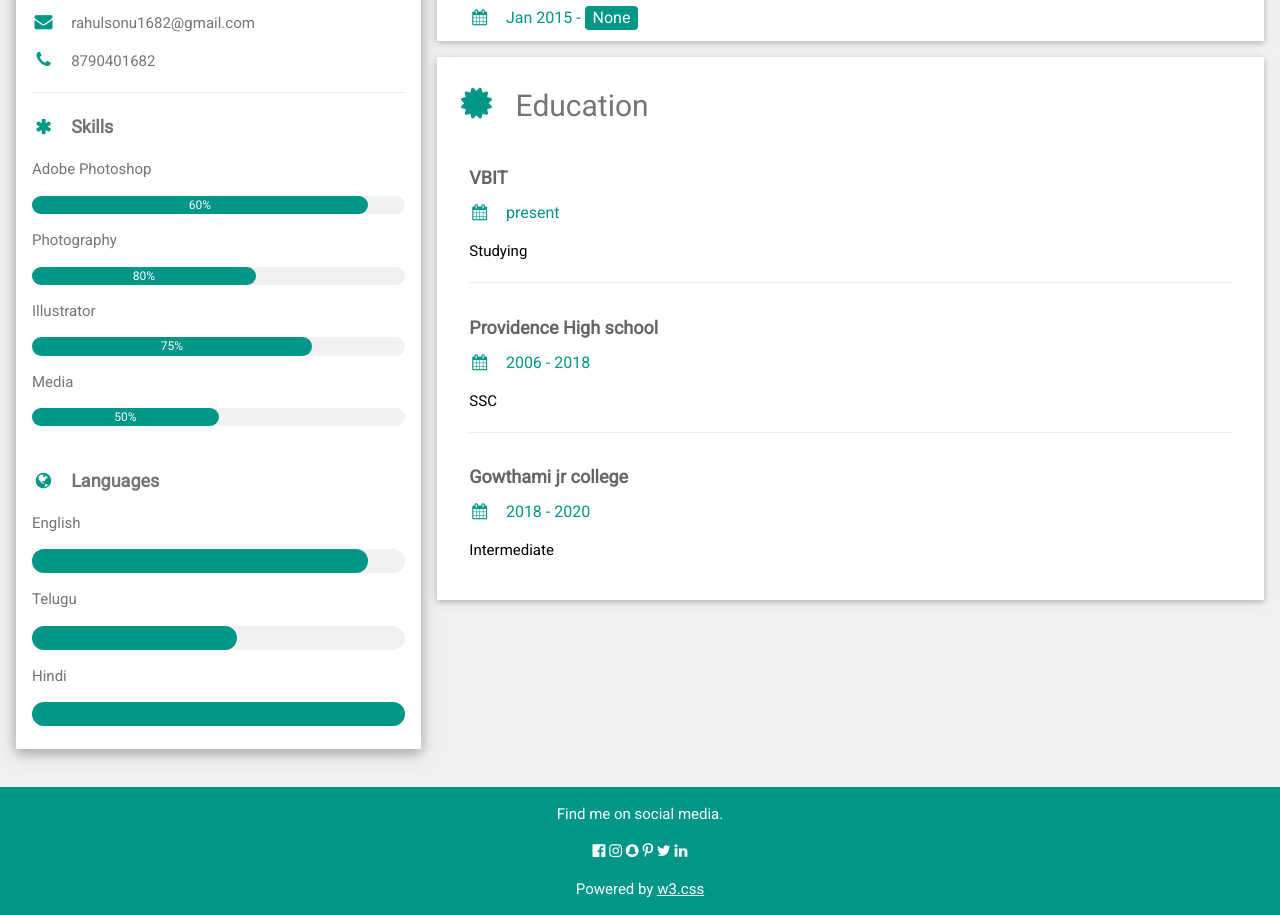
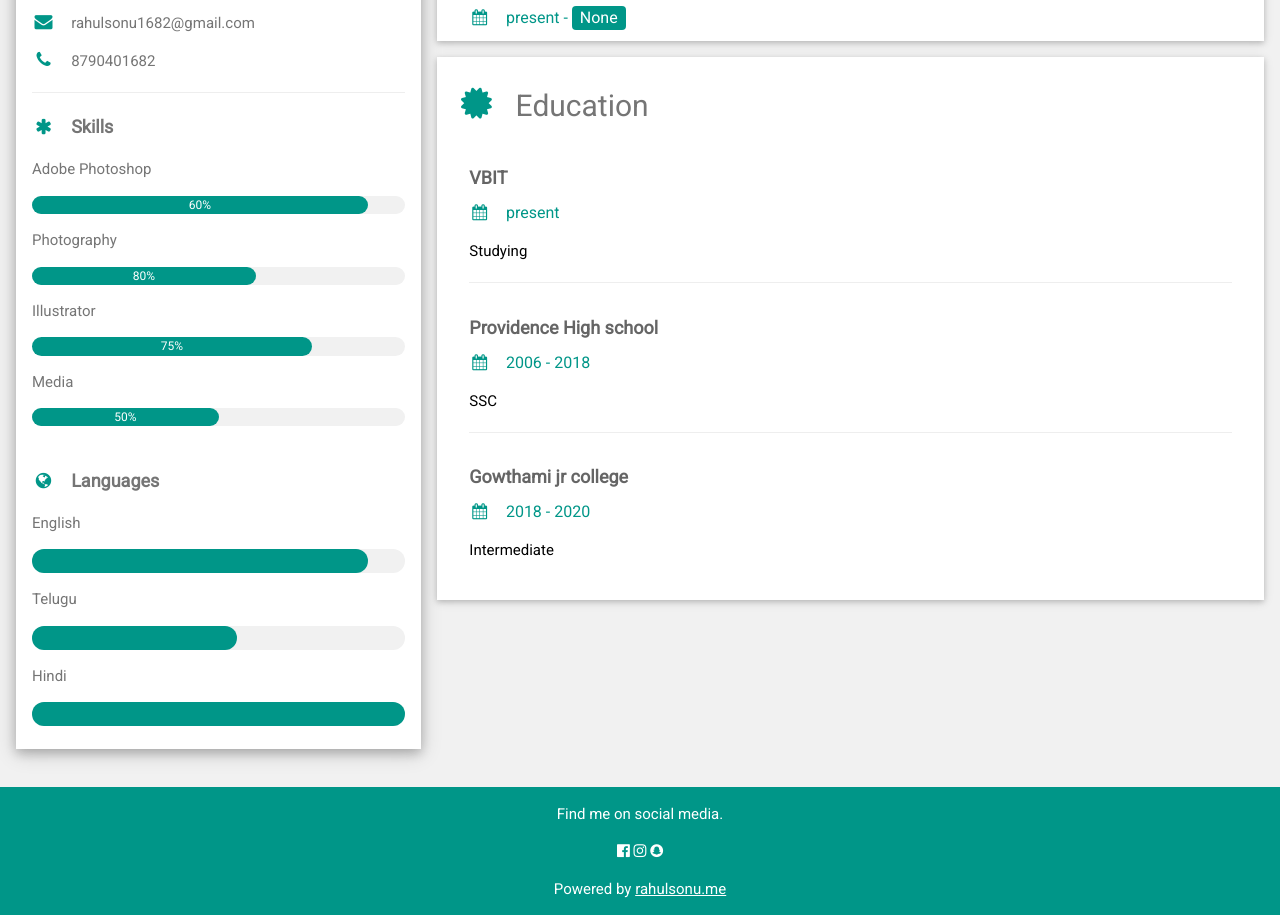
Before and after one commit to 20p61a0253/20p61a0253.github.io, a plain HTML site: page index.html in a window 1280 px wide. Shown: the part 117-1032 px from the top of the page. Drawn offline with nearby package versions, Linux system fonts and the light colour scheme.

Commit message:
Update index.html

```diff
--- a/index.html
+++ b/index.html
@@ -154,7 +154,7 @@ html,body,h1,h2,h3,h4,h5,h6 {font-family: "Roboto", sans-serif}
 
 
 
-          <h6 class="w3-text-teal"><i class="fa fa-calendar fa-fw w3-margin-right"></i>Jan 2015 - <span class="w3-tag w3-teal w3-round">None</span></h6>
+          <h6 class="w3-text-teal"><i class="fa fa-calendar fa-fw w3-margin-right"></i>present - <span class="w3-tag w3-teal w3-round">None</span></h6>
 
 
 
@@ -228,13 +228,8 @@ html,body,h1,h2,h3,h4,h5,h6 {font-family: "Roboto", sans-serif}
 
   <i class="fa fa-snapchat w3-hover-opacity"></i>
 
-  <i class="fa fa-pinterest-p w3-hover-opacity"></i>
 
-  <i class="fa fa-twitter w3-hover-opacity"></i>
-
-  <i class="fa fa-linkedin w3-hover-opacity"></i>
-
-  <p>Powered by <a href="https://www.w3schools.com/w3css/default.asp" target="_blank">w3.css</a></p>
+  <p>Powered by <a href="https://www.w3schools.com/w3css/default.asp" target="_blank">rahulsonu.me</a></p>
 
 </footer>
 
```
